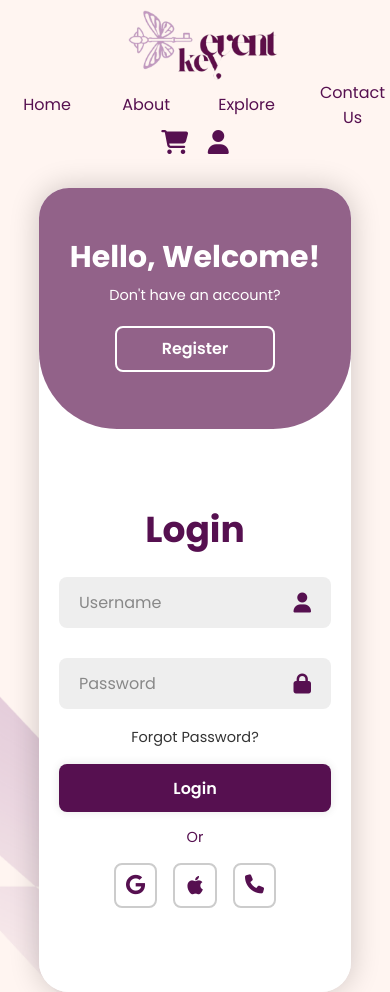
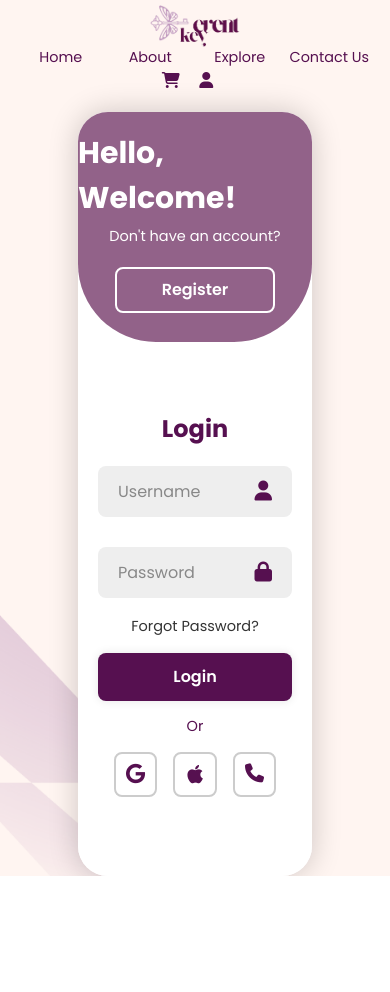
Before and after one commit to shathaosa/Event-Key, a plain HTML site: page HTML/Signup_Login.html in a window 390 px wide. After the commit the page ends 876 px from the top, so only its background shows below. Drawn offline with Linux system fonts and the light colour scheme.

Commit message:
Update signup_login.css

```diff
--- a/CSS/signup_loginstyle.css
+++ b/CSS/signup_loginstyle.css
@@ -74,7 +74,7 @@ nav a {
 }
 
 .container h1 {
-    font-size: 36px;
+    font-size: 1rem;
     margin: -10px 0;
 }
 
@@ -285,9 +285,36 @@ form {
 }
 
 @media screen and (max-width: 650px) {
+    header {
+        margin: 5px 0 0 0;
+    }
+
+    nav {
+        gap: 0px;
+    }
+
+    nav a {
+        font-size: 0.9em;
+    }
+
+    .buttons i{
+        font-size: 1em;
+    }
+
+    .logo{
+        width: 90px;
+    }
+
     .container {
-        height: calc(100vh - 40px);
+        height: calc(100vh - 80px);
+        width: 60%;
+        margin-top: 5%;
     }
+
+    .container h1 {
+        font-size: 1.5rem;
+    }
+
 
     .form-box {
         bottom: 0;
@@ -299,6 +326,7 @@ form {
         right: 0;
         bottom: 30%;
     }
+
 
     .toggle-box::before {
         left: 0;
```
